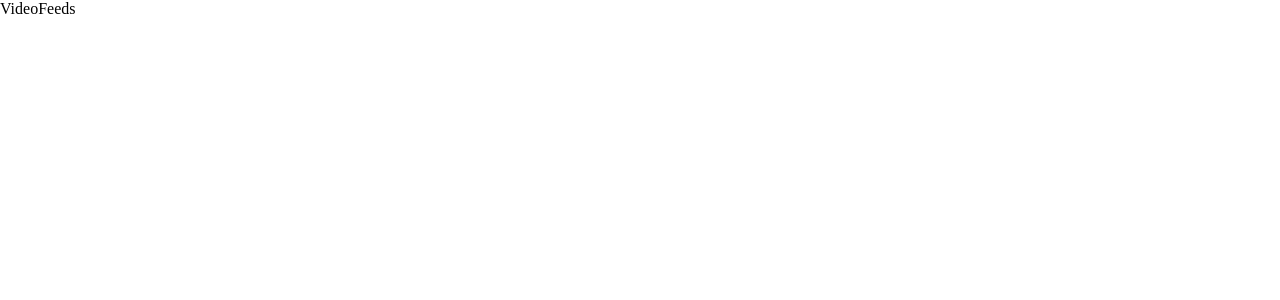
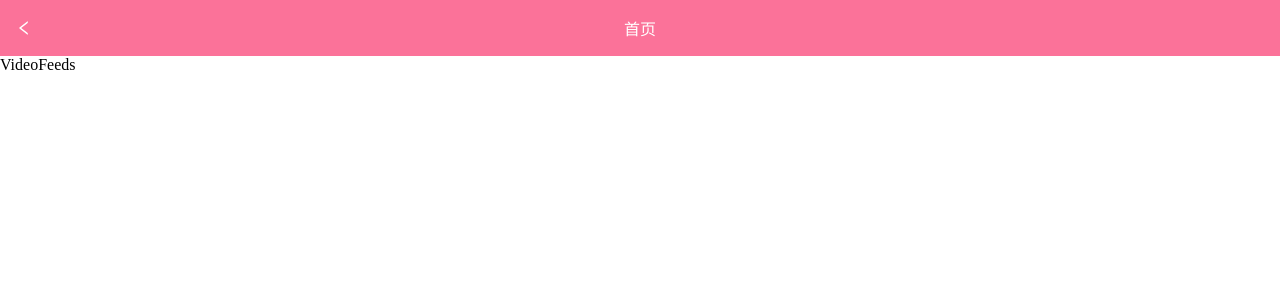
Before and after one commit to haixiangyan/ui-demo, a React (Create React App) app: page /video-feeds in a window 1280 px wide. Shown: the top 300 px of the page. Built offline with nearby package versions, Linux system fonts and the light colour scheme.

Commit message:
feat: 完成 NarBar 组件

```diff
--- a/package.json
+++ b/package.json
@@ -3,6 +3,7 @@
   "version": "0.1.0",
   "private": true,
   "dependencies": {
+    "@ant-design/icons": "^4.8.0",
     "@testing-library/jest-dom": "^5.16.5",
     "@testing-library/react": "^13.4.0",
     "@testing-library/user-event": "^13.5.0",
--- /dev/null
+++ b/src/pages/VideoFeeds/components/NarBar/index.tsx
@@ -0,0 +1,23 @@
+import {FC, HTMLAttributes} from "react";
+import styles from './styles.module.scss';
+import {LeftOutlined} from "@ant-design/icons";
+import classNames from "classnames";
+
+interface Props extends HTMLAttributes<HTMLDivElement> {
+  title: string; // 标题
+  hidden?: boolean; // 是否可见
+}
+
+const NavBar: FC<Props> = (props) => {
+  const { hidden = true, title, className, ...restProps } = props;
+
+  return (
+    <nav {...restProps} className={classNames(styles.navBar, className, { [styles.hidden]: hidden })}>
+      <LeftOutlined className={styles.goBackIcon} />
+
+      <span className={styles.title}>{title}</span>
+    </nav>
+  )
+}
+
+export default NavBar;
--- /dev/null
+++ b/src/pages/VideoFeeds/components/NarBar/styles.module.scss
@@ -0,0 +1,27 @@
+.navBar {
+  display: flex;
+  align-items: center;
+  justify-content: center;
+  height: 56px;
+  padding: 0 16px;
+  position: relative;
+  background: #fb7299;
+  transition: opacity .3s, transform .3s;
+  opacity: 1;
+  transform: translateY(0);
+
+  &.hidden {
+    transform: translateY(-56px);
+    opacity: 0;
+  }
+
+  .goBackIcon {
+    left: 16px;
+    position: absolute;
+    color: white;
+  }
+
+  .title {
+    color: white;
+  }
+}
--- a/src/pages/VideoFeeds/index.tsx
+++ b/src/pages/VideoFeeds/index.tsx
@@ -1,9 +1,39 @@
-import {FC} from "react";
+import {FC, UIEventHandler, useRef, useState} from "react";
+import NarBar from "./components/NarBar";
+import styles from './styles.module.scss';
 
 const VideoFeeds: FC = () => {
+  const [navBarHidden, setNavBarHidden] = useState<boolean>(false);
+
+  const contentRef = useRef<HTMLDivElement>(null);
+  const oldTopRef = useRef<number>(0);
+
+  const onScroll: UIEventHandler<HTMLDivElement> = () => {
+    if (contentRef.current) {
+      const { top: newTop } = contentRef.current.getBoundingClientRect();
+      const delta = newTop - oldTopRef.current;
+
+      oldTopRef.current = newTop;
+
+      if (delta < 0) {
+        // 向上滑动
+        setNavBarHidden(true);
+      } else {
+        // 向下滑动
+        setNavBarHidden(false);
+      }
+    }
+  }
+
   return (
-    <div>
-      VideoFeeds
+    <div className={styles.container}>
+      <NarBar hidden={navBarHidden} title="首页" />
+
+      <div className={styles.wrapper} onScroll={onScroll}>
+        <div className={styles.content} ref={contentRef}>
+          VideoFeeds
+        </div>
+      </div>
     </div>
   )
 }
--- /dev/null
+++ b/src/pages/VideoFeeds/styles.module.scss
@@ -0,0 +1,10 @@
+.container {
+  .wrapper {
+    height: calc(100vh - 56px);
+    overflow: auto;
+
+    .content {
+      height: 1000px;
+    }
+  }
+}
```
Also changed, not shown: 1 other file (tests, documents, lock files or other folders).
